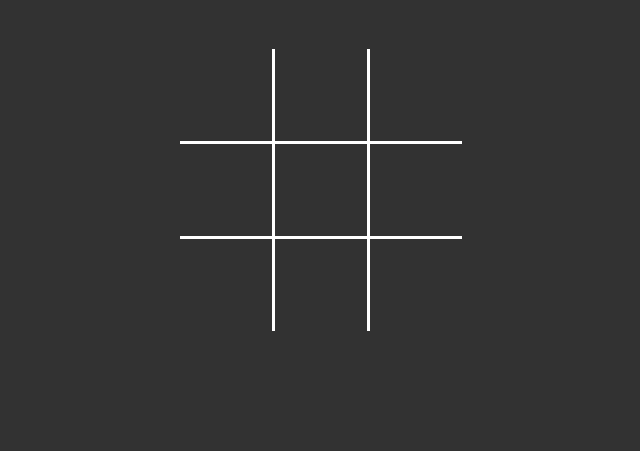
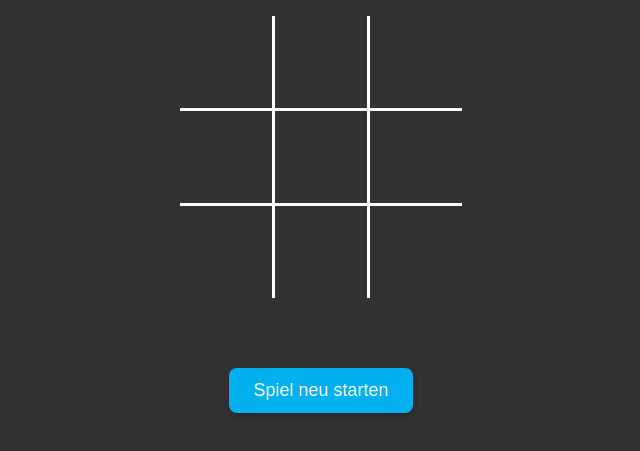
Before and after one commit to MR-GitCode/tic-tac-toe-prompt-engineering, a plain HTML site: page index.html in a window 1280 px wide. Shown: the part 253-704 px from the top of the page, without its empty margins (319-959 px from the left). Drawn offline with Linux system fonts and the light colour scheme.

Commit message:
restart Button

```diff
--- a/index.html
+++ b/index.html
@@ -15,6 +15,10 @@
 
     <div id="winner" style="margin-top: 20px; font-size: 20px; color: #fff; text-align: center;"></div>
 
+    <div class="button-container">
+        <button id="restart-button" onclick="restartGame()">Spiel neu starten</button>
+    </div>
+
     <script src="./script.js"></script>
 </body>
 </html>
--- a/script.js
+++ b/script.js
@@ -148,6 +148,18 @@ function drawLine(combination) {
     requestAnimationFrame(animateLine);
 }
 
+function restartGame() {
+  // Reset des Spielfelds
+  fields = [null, null, null, null, null, null, null, null, null];
+  currentPlayer = 'circle';
+
+  // Gewinner-Text zurücksetzen
+  const winnerDiv = document.getElementById('winner');
+  winnerDiv.innerHTML = '';
+
+  // Neu rendern
+  render();
+}
 
 
 function createCircleSVG() {
--- a/style.css
+++ b/style.css
@@ -39,12 +39,6 @@ body {
   tr:first-child td { border-top: none; } /* Entfernt obere Randlinie */
   tr:last-child td { border-bottom: none; } /* Entfernt untere Randlinie */
 
-/* Runde die äußeren Ecken der Tabelle ab */
-tr:first-child td:first-child { border-top-left-radius: 5px; } /* Oben links */
-tr:first-child td:last-child { border-top-right-radius: 5px; } /* Oben rechts */
-tr:last-child td:first-child { border-bottom-left-radius: 5px; } /* Unten links */
-tr:last-child td:last-child { border-bottom-right-radius: 5px; } /* Unten rechts */
-
   td:hover {
     background-color: #444444;
   }
@@ -53,3 +47,32 @@ tr:last-child td:last-child { border-bottom-right-radius: 5px; } /* Unten rechts
     padding-bottom: 30px;
     font-size: 24px !important;
   }
+
+  .button-container {
+    margin-top: 20px;
+    display: flex;
+    justify-content: center;
+    align-items: center;
+}
+
+button {
+    background-color: #00b0ef;
+    color: #fff;
+    border: none;
+    border-radius: 8px;
+    padding: 12px 24px;
+    font-size: 18px;
+    cursor: pointer;
+    box-shadow: 0 4px 6px rgba(0, 0, 0, 0.2);
+    transition: all 0.3s ease;
+}
+
+button:hover {
+    background-color: #008ecf;
+    box-shadow: 0 6px 8px rgba(0, 0, 0, 0.3);
+}
+
+button:active {
+    transform: scale(0.95);
+    box-shadow: 0 3px 5px rgba(0, 0, 0, 0.2);
+}
```
